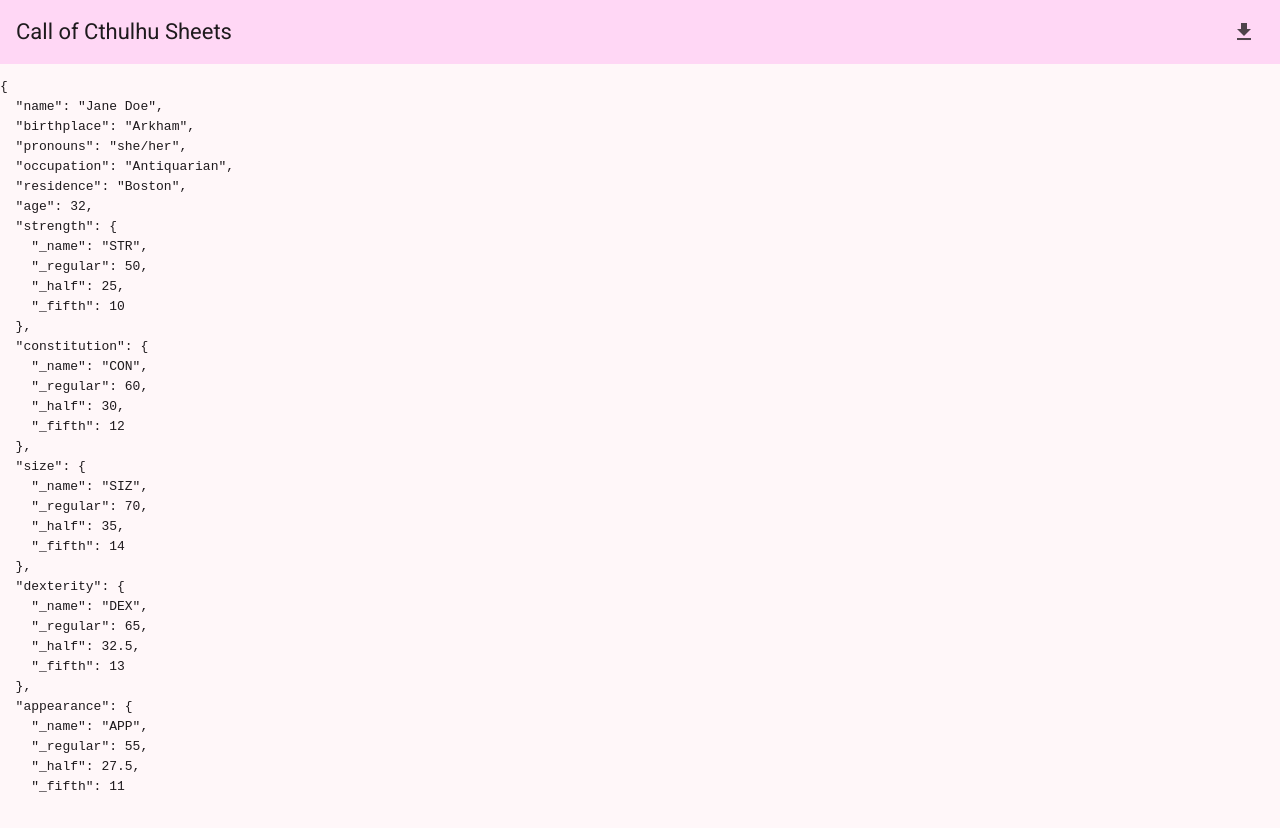
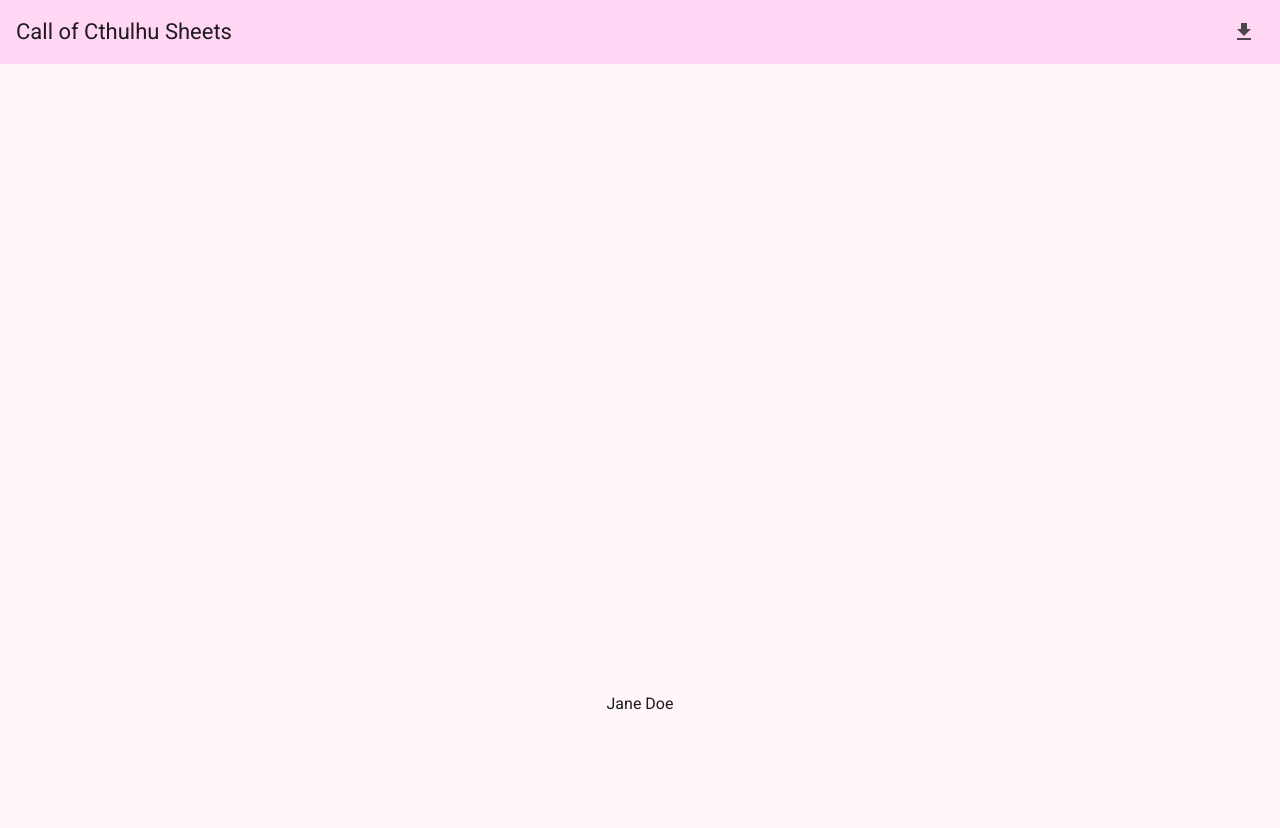
Before and after one commit to cooperdramsey/coc-sheets, an Angular app: page / in a window 1280 px wide. Shown: the top 828 px of the page. Built offline with nearby package versions, Linux system fonts and the light colour scheme.

Commit message:
work no investigator sheet

```diff
--- a/src/app/investigator-sheet/investigator-sheet.html
+++ b/src/app/investigator-sheet/investigator-sheet.html
@@ -1 +1,3 @@
-<pre>{{ investigator | json }}</pre>
+<mat-grid-list cols="1">
+  <mat-grid-tile>{{investigator.name}}</mat-grid-tile>
+</mat-grid-list>
--- a/src/app/investigator-sheet/investigator-sheet.ts
+++ b/src/app/investigator-sheet/investigator-sheet.ts
@@ -10,10 +10,12 @@
 import { Wealth } from '../Models/wealth';
 import { FellowInvestigator } from '../Models/fellowInvestigators';
 import { JsonPipe } from '@angular/common';
+import { MatCardModule } from '@angular/material/card';
+import { MatGridListModule } from '@angular/material/grid-list';
 
 @Component({
   selector: 'app-investigator-sheet',
-  imports: [JsonPipe],
+  imports: [JsonPipe, MatCardModule, MatGridListModule],
   templateUrl: './investigator-sheet.html',
   styleUrl: './investigator-sheet.css',
 })
```
Also changed, not shown: src/app/app.css (line endings or trailing spaces).
